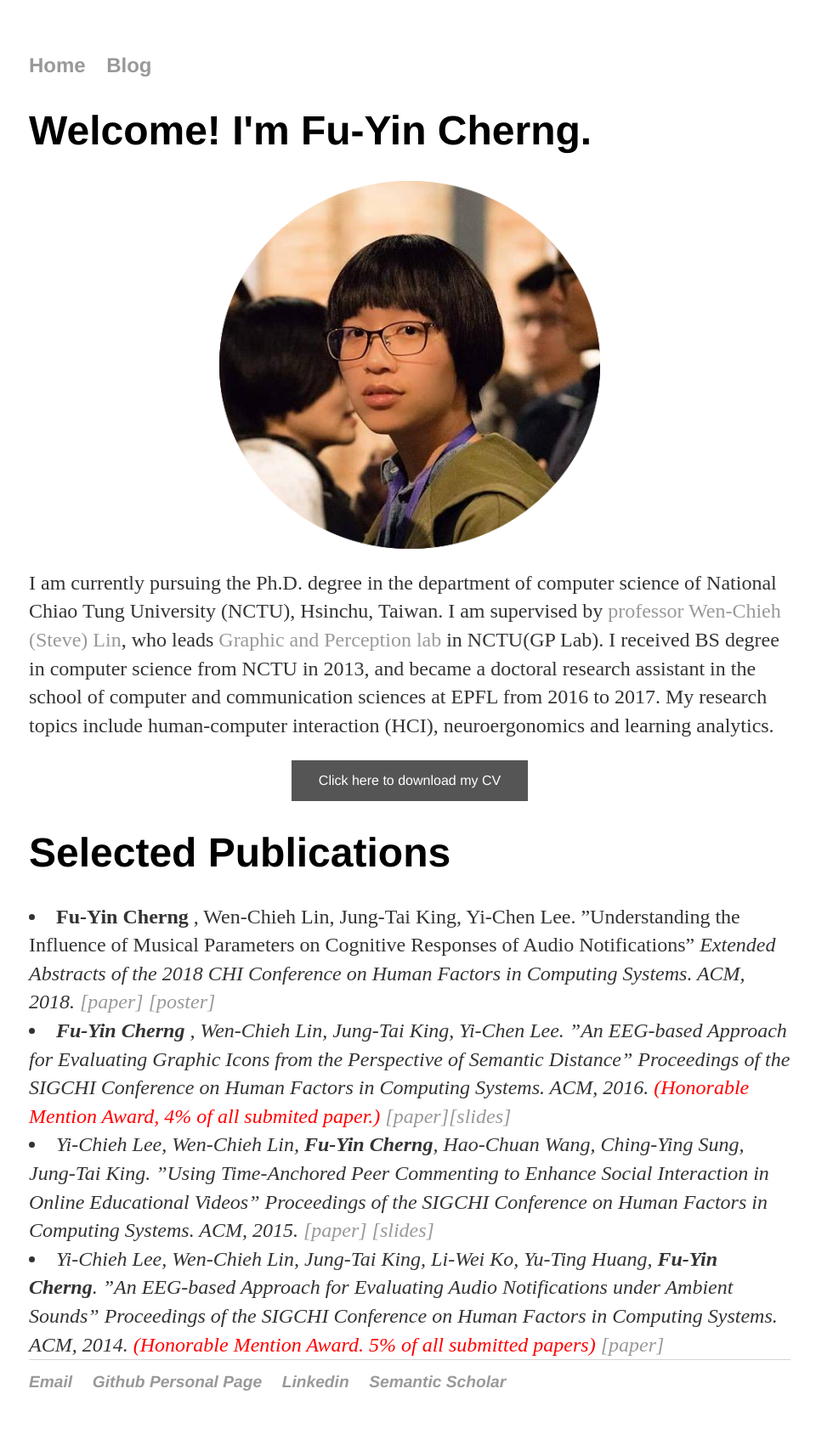
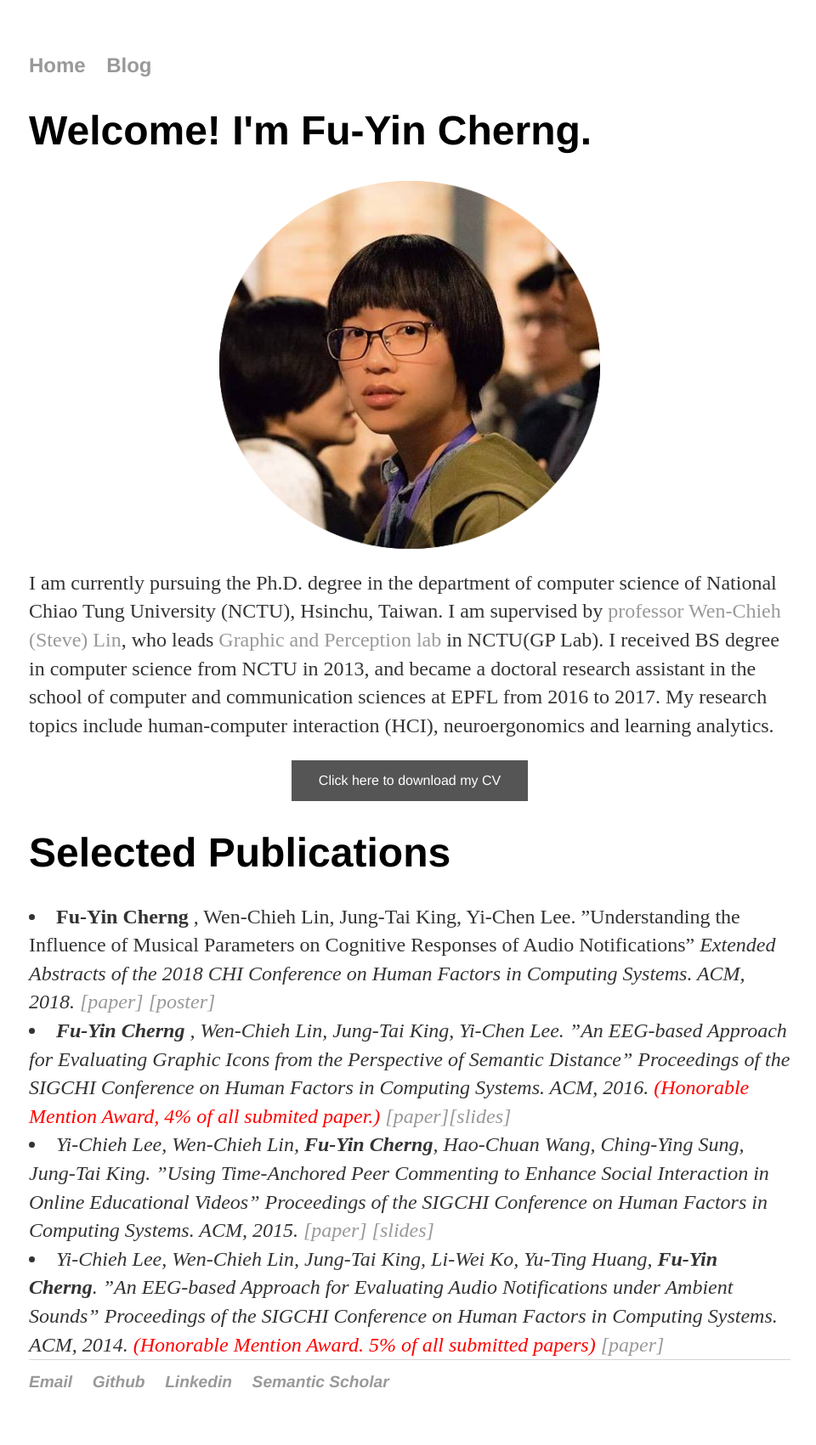
Before and after one commit to FuyinCherng/FuyinCherng.github.io, a Jekyll site: the page built from index.html, in a window 1280 px wide. Shown: the whole page at 85% size, without its empty margins (158-1118 px from the left). Built offline with Jekyll 4.4.1, drawn with Linux system fonts in a browser that asks for light colours.

Commit message:
update link of github

```diff
--- a/_layouts/default.html
+++ b/_layouts/default.html
@@ -22,7 +22,7 @@
 			<footer>
 	    		<ul>
 	        		<li><a href="mailto:fuyincherng@gmail.com">Email</a></li>
-	        		<li><a href="https://FuyinCherng.github.io/">Github Personal Page</a></li>
+	        		<li><a href="https://github.com/FuyinCherng/">Github</a></li>
 	        		<li><a href="https://www.linkedin.com/in/fuyincherng">Linkedin</a></li>
 	        		<li><a href="https://www.semanticscholar.org/author/Fu-Yin-Cherng/3072804">Semantic Scholar</a></li>
 				</ul>
```
